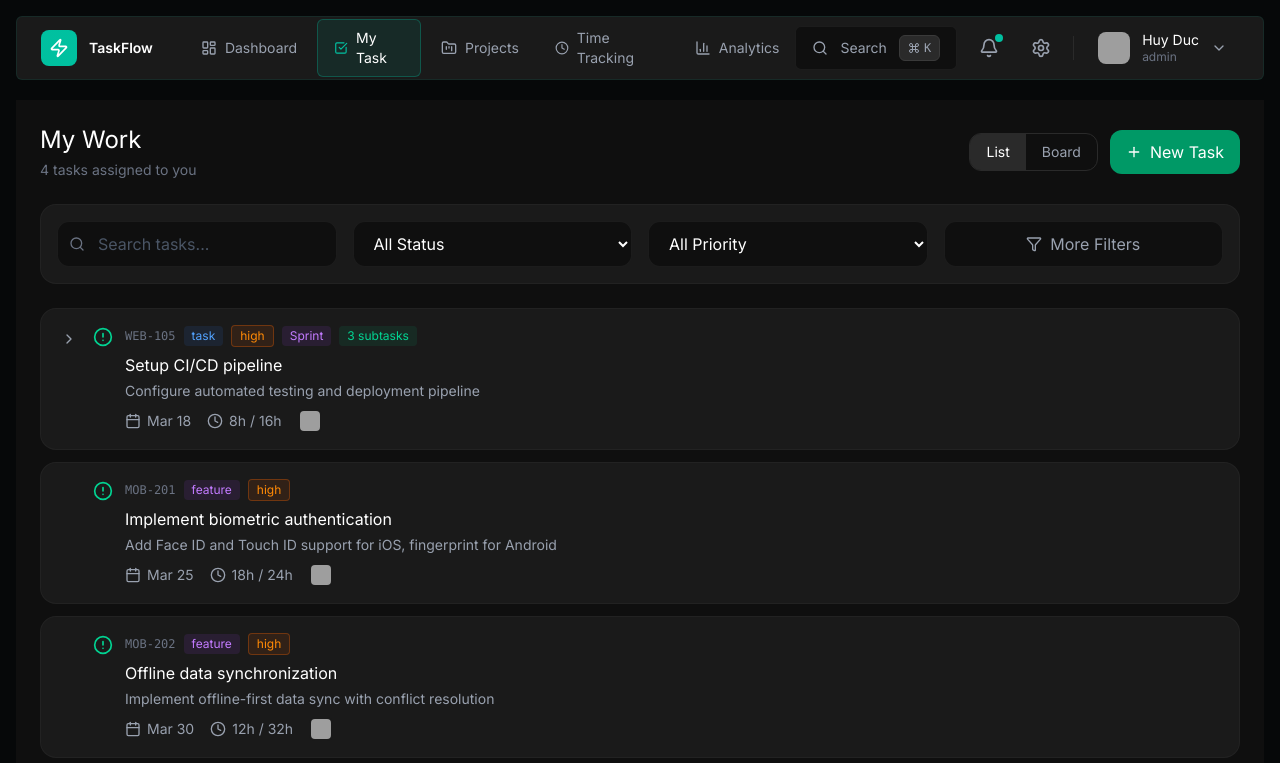
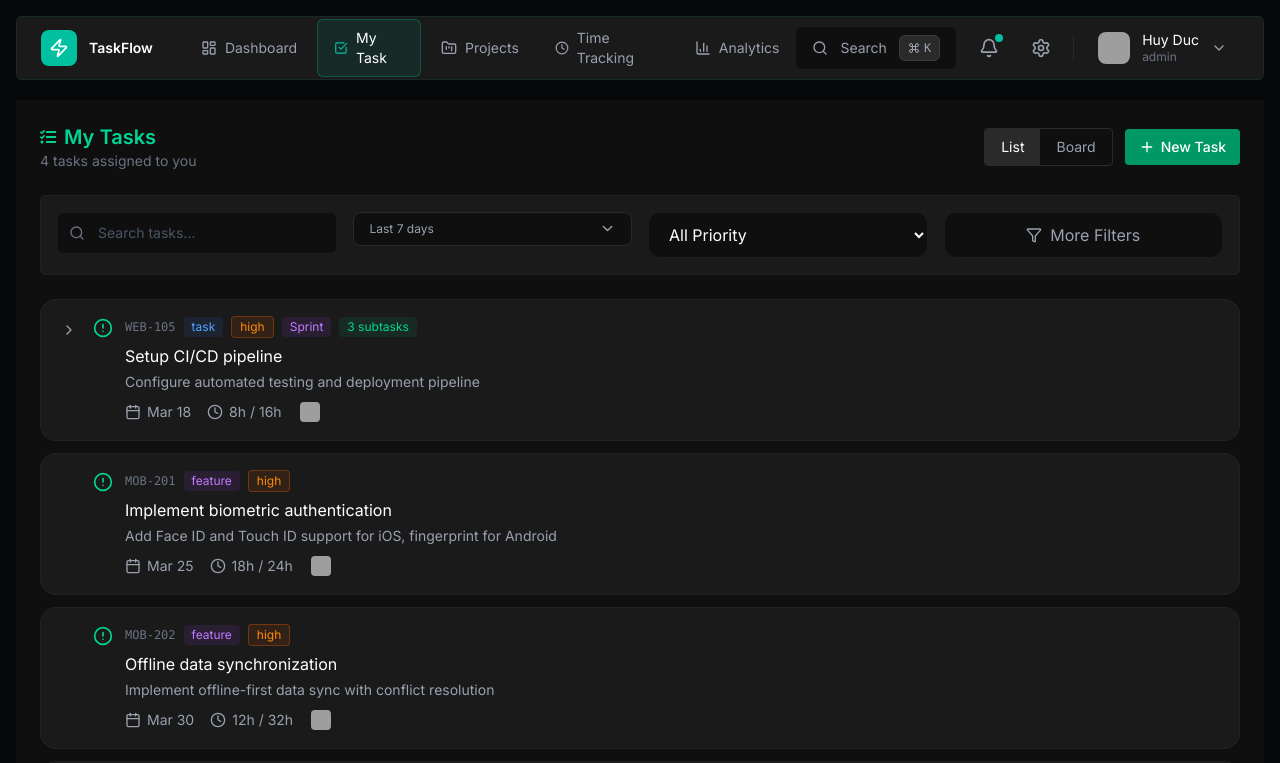
Before and after one commit to dhuy00/Knowly, a React (Vite) app in the folder knowly_frontend/: page /my-task in a window 1280 px wide. Shown: the top 763 px of the page. Built offline with nearby package versions, Linux system fonts and the light colour scheme; grey boxes are pictures that could not be loaded.

Commit message:
feat (new-ui) split my task into components

```diff
--- /dev/null
+++ b/knowly_frontend/src/components/my-task/CustomSelect.tsx
@@ -0,0 +1,37 @@
+import React, { useState } from "react";
+import { IoChevronDownOutline } from "react-icons/io5";
+
+const CustomSelect = () => {
+  const [isOpenDropdown, setIsOpenDropdown] = useState(false);
+
+  const handleDropdown = () => {
+    setIsOpenDropdown(!isOpenDropdown);
+  };
+
+  return (
+    <div className="relative">
+      <div
+        className={`bg-[#0F0F0F] border border-[#2A2A2A] rounded-lg text-gray-400 text-sm
+       px-4 py-2 outline-none focus:border-emerald-500/50 transition text-xs flex justify-between items-center
+       gap-6 relative`}
+       onClick={handleDropdown}
+      >
+        <span>Last 7 days</span>
+        <IoChevronDownOutline className={`text-[15px] transition ${isOpenDropdown ? 'rotate-180' : ''}`} />
+      </div>
+      <ul
+        className={`bg-[#0F0F0F] border border-[#2A2A2A] rounded-lg text-gray-400 text-sm
+       transition text-xs flex flex-col absolute top-9 left-0 right-0 ${isOpenDropdown ? '' : 'hidden'}`}
+      >
+        <li className="hover:bg-gray-950 bg-[#0F0F0F] px-4 z-10 py-2 rounded-t-lg transition">
+          Last 30 days
+        </li>
+        <li className="hover:bg-gray-950 bg-[#0F0F0F] z-10 px-4 py-2 rounded-b-lg transition">
+          Last 90 days
+        </li>
+      </ul>
+    </div>
+  );
+};
+
+export default CustomSelect;
--- /dev/null
+++ b/knowly_frontend/src/components/my-task/FilterBar.tsx
@@ -0,0 +1,46 @@
+import { useState } from "react";
+import { Filter, Search } from "lucide-react";
+import CustomSelect from "./CustomSelect";
+
+const FilterBar = () => {
+  const [filterStatus, setFilterStatus] = useState("all");
+  const [filterPriority, setFilterPriority] = useState("all");
+  const [searchTerm, setSearchTerm] = useState("");
+
+  return (
+    <div className="bg-[#1A1A1A] border border-[#2A2A2A]/50 rounded-md p-4">
+      <div className="grid grid-cols-1 md:grid-cols-4 gap-4">
+        <div className="relative">
+          <Search className="absolute left-3 top-[13px] size-4 text-gray-500" />
+          <input
+            type="text"
+            placeholder="Search tasks..."
+            value={searchTerm}
+            onChange={(e) => setSearchTerm(e.target.value)}
+            className="w-full pl-10 pr-4 py-2.5 bg-[#0F0F0F] border border-[#2A2A2A]/50
+            rounded-md text-white placeholder-gray-600 outline-none
+            focus:border-emerald-500/50 transition text-sm"
+          />
+        </div>
+        <CustomSelect/>
+        <select
+          value={filterPriority}
+          onChange={(e) => setFilterPriority(e.target.value)}
+          className="px-4 py-2.5 bg-[#0F0F0F] border border-[#2A2A2A]/50 rounded-xl text-white outline-none focus:border-emerald-500/50 transition"
+        >
+          <option value="all">All Priority</option>
+          <option value="urgent">Urgent</option>
+          <option value="high">High</option>
+          <option value="medium">Medium</option>
+          <option value="low">Low</option>
+        </select>
+        <button className="flex items-center justify-center gap-2 px-4 py-2.5 bg-[#0F0F0F] border border-[#2A2A2A]/50 rounded-xl text-gray-400 hover:text-white hover:border-emerald-500/30 transition">
+          <Filter className="size-4" />
+          More Filters
+        </button>
+      </div>
+    </div>
+  );
+};
+
+export default FilterBar;
--- /dev/null
+++ b/knowly_frontend/src/components/my-task/Header.tsx
@@ -0,0 +1,85 @@
+import { useState } from "react";
+import { Link } from "react-router";
+import {
+  Plus,
+} from "lucide-react";
+import {
+  mockTasks,
+  currentUser,
+} from "../../mock/mockData";
+import type { Task } from "../../types/task";
+import { FaTasks } from "react-icons/fa";
+
+const Header = () => {
+  const [viewMode, setViewMode] = useState<"list" | "board">("list");
+  const [filterStatus, setFilterStatus] = useState<string>("all");
+  const [filterPriority, setFilterPriority] = useState<string>("all");
+  const [searchTerm, setSearchTerm] = useState("");
+  const [isTaskFormOpen, setIsTaskFormOpen] = useState(false);
+  const [editingTask, setEditingTask] = useState<Task | undefined>();
+
+  const myTasks = mockTasks.filter((t) => t.assignees.includes(currentUser.id));
+
+  const filteredTasks = myTasks.filter((task) => {
+    const matchesSearch =
+      task.name.toLowerCase().includes(searchTerm.toLowerCase()) ||
+      task.identifier.toLowerCase().includes(searchTerm.toLowerCase());
+    const matchesStatus =
+      filterStatus === "all" || task.status === filterStatus;
+    const matchesPriority =
+      filterPriority === "all" || task.priority === filterPriority;
+    return matchesSearch && matchesStatus && matchesPriority;
+  });
+
+
+  return (
+    <div className="flex items-center justify-between">
+      <div>
+        <div className="flex items-center gap-2 text-emerald-400">
+          <FaTasks/>
+          <h1 className="text-2xl text-emerald-400 text-[20px] font-semibold">My Tasks</h1>
+        </div>
+        <p className="text-gray-500 text-sm">
+          {filteredTasks.length} tasks assigned to you
+        </p>
+      </div>
+      <div className="flex items-center gap-3">
+        <div className="flex items-center border border-[#2A2A2A] rounded-sm overflow-hidden">
+          <button
+            onClick={() => setViewMode("list")}
+            className={`px-4 py-2 text-sm transition ${
+              viewMode === "list"
+                ? "bg-[#2A2A2A] text-white"
+                : "text-gray-400 hover:text-white"
+            }`}
+          >
+            List
+          </button>
+          <button
+            onClick={() => setViewMode("board")}
+            className={`px-4 py-2 text-sm transition ${
+              viewMode === "board"
+                ? "bg-[#2A2A2A] text-white"
+                : "text-gray-400 hover:text-white"
+            }`}
+          >
+            Board
+          </button>
+        </div>
+        <button
+          onClick={() => {
+            setEditingTask(undefined);
+            setIsTaskFormOpen(true);
+          }}
+          className="flex items-center gap-1.5 px-3.5 py-[8px] bg-emerald-600 hover:bg-emerald-700
+           text-white rounded-sm transition text-sm font-medium"
+        >
+          <Plus className="size-4" />
+          New Task
+        </button>
+      </div>
+    </div>
+  );
+};
+
+export default Header;
--- a/knowly_frontend/src/components/notes/TextEditor.tsx
+++ b/knowly_frontend/src/components/notes/TextEditor.tsx
@@ -7,7 +7,7 @@ import Placeholder from "@tiptap/extension-placeholder";
 import Toolbar from "./Toolbar";
 import FontFamily from '@tiptap/extension-font-family'
 import { TextStyle } from "@tiptap/extension-text-style";
-import { FontSize } from "../../extensions/FontSize";
+import { FontSize } from "../../factories/extensions/FontSize";
 import { Color } from "@tiptap/extension-color";
 import Dialog from "../common/Dialog";
 import DiagramEditor from "../diagram/DiagramEditor";
--- a/knowly_frontend/src/pages/my-task/MyTask.tsx
+++ b/knowly_frontend/src/pages/my-task/MyTask.tsx
@@ -16,6 +16,8 @@ import { mockTasks, mockProjects, currentUser, mockUsers } from "../../mock/mock
 import { TaskItem } from "../../components/my-task/TaskItem";
 import { TaskFormModal } from "../../components/my-task/TaskFormModal";
 import type { Task } from "../../types/task";
+import Header from "../../components/my-task/Header";
+import FilterBar from "../../components/my-task/FilterBar";
 
 export function MyTask() {
   const [viewMode, setViewMode] = useState<"list" | "board">("list");
@@ -94,89 +96,10 @@ export function MyTask() {
     <div className="min-h-full bg-[#0F0F0F]">
       <div className="max-w-[1800px] mx-auto p-6 space-y-6">
         {/* Header */}
-        <div className="flex items-center justify-between">
-          <div>
-            <h1 className="text-2xl text-white mb-1">My Work</h1>
-            <p className="text-gray-500 text-sm">{filteredTasks.length} tasks assigned to you</p>
-          </div>
-          <div className="flex items-center gap-3">
-            <div className="flex items-center border border-[#2A2A2A] rounded-xl overflow-hidden">
-              <button
-                onClick={() => setViewMode("list")}
-                className={`px-4 py-2 text-sm transition ${
-                  viewMode === "list"
-                    ? "bg-[#2A2A2A] text-white"
-                    : "text-gray-400 hover:text-white"
-                }`}
-              >
-                List
-              </button>
-              <button
-                onClick={() => setViewMode("board")}
-                className={`px-4 py-2 text-sm transition ${
-                  viewMode === "board"
-                    ? "bg-[#2A2A2A] text-white"
-                    : "text-gray-400 hover:text-white"
-                }`}
-              >
-                Board
-              </button>
-            </div>
-            <button
-              onClick={() => {
-                setEditingTask(undefined);
-                setIsTaskFormOpen(true);
-              }}
-              className="flex items-center gap-2 px-4 py-2.5 bg-emerald-600 hover:bg-emerald-700 text-white rounded-xl transition"
-            >
-              <Plus className="size-4" />
-              New Task
-            </button>
-          </div>
-        </div>
+        <Header/>
 
         {/* Filters */}
-        <div className="bg-[#1A1A1A] border border-[#2A2A2A]/50 rounded-2xl p-4">
-          <div className="grid grid-cols-1 md:grid-cols-4 gap-4">
-            <div className="relative">
-              <Search className="absolute left-3 top-1/2 -translate-y-1/2 size-4 text-gray-500" />
-              <input
-                type="text"
-                placeholder="Search tasks..."
-                value={searchTerm}
-                onChange={(e) => setSearchTerm(e.target.value)}
-                className="w-full pl-10 pr-4 py-2.5 bg-[#0F0F0F] border border-[#2A2A2A]/50 rounded-xl text-white placeholder-gray-600 outline-none focus:border-emerald-500/50 transition"
-              />
-            </div>
-            <select
-              value={filterStatus}
-              onChange={(e) => setFilterStatus(e.target.value)}
-              className="px-4 py-2.5 bg-[#0F0F0F] border border-[#2A2A2A]/50 rounded-xl text-white outline-none focus:border-emerald-500/50 transition"
-            >
-              <option value="all">All Status</option>
-              <option value="backlog">Backlog</option>
-              <option value="todo">To Do</option>
-              <option value="in-progress">In Progress</option>
-              <option value="in-review">In Review</option>
-              <option value="done">Done</option>
-            </select>
-            <select
-              value={filterPriority}
-              onChange={(e) => setFilterPriority(e.target.value)}
-              className="px-4 py-2.5 bg-[#0F0F0F] border border-[#2A2A2A]/50 rounded-xl text-white outline-none focus:border-emerald-500/50 transition"
-            >
-              <option value="all">All Priority</option>
-              <option value="urgent">Urgent</option>
-              <option value="high">High</option>
-              <option value="medium">Medium</option>
-              <option value="low">Low</option>
-            </select>
-            <button className="flex items-center justify-center gap-2 px-4 py-2.5 bg-[#0F0F0F] border border-[#2A2A2A]/50 rounded-xl text-gray-400 hover:text-white hover:border-emerald-500/30 transition">
-              <Filter className="size-4" />
-              More Filters
-            </button>
-          </div>
-        </div>
+        <FilterBar/>
 
         {/* Content */}
         {viewMode === "list" ? (
--- a/knowly_frontend/src/pages/projects/DescriptionEditor.tsx
+++ b/knowly_frontend/src/pages/projects/DescriptionEditor.tsx
@@ -7,7 +7,7 @@ import Placeholder from "@tiptap/extension-placeholder";
 import EditorToolbar from "./EditorToolbar";
 import FontFamily from '@tiptap/extension-font-family'
 import { TextStyle } from "@tiptap/extension-text-style";
-import { FontSize } from "../../extensions/FontSize";
+import { FontSize } from "../../factories/extensions/FontSize";
 import { Color } from "@tiptap/extension-color";
 import Dialog from "../../components/common/Dialog";
 import DiagramEditor from "../../components/diagram/DiagramEditor";
```
Also changed, not shown: knowly_frontend/src/factories/extensions/FontSize.ts (renamed from knowly_frontend/src/extensions/FontSize.ts).
